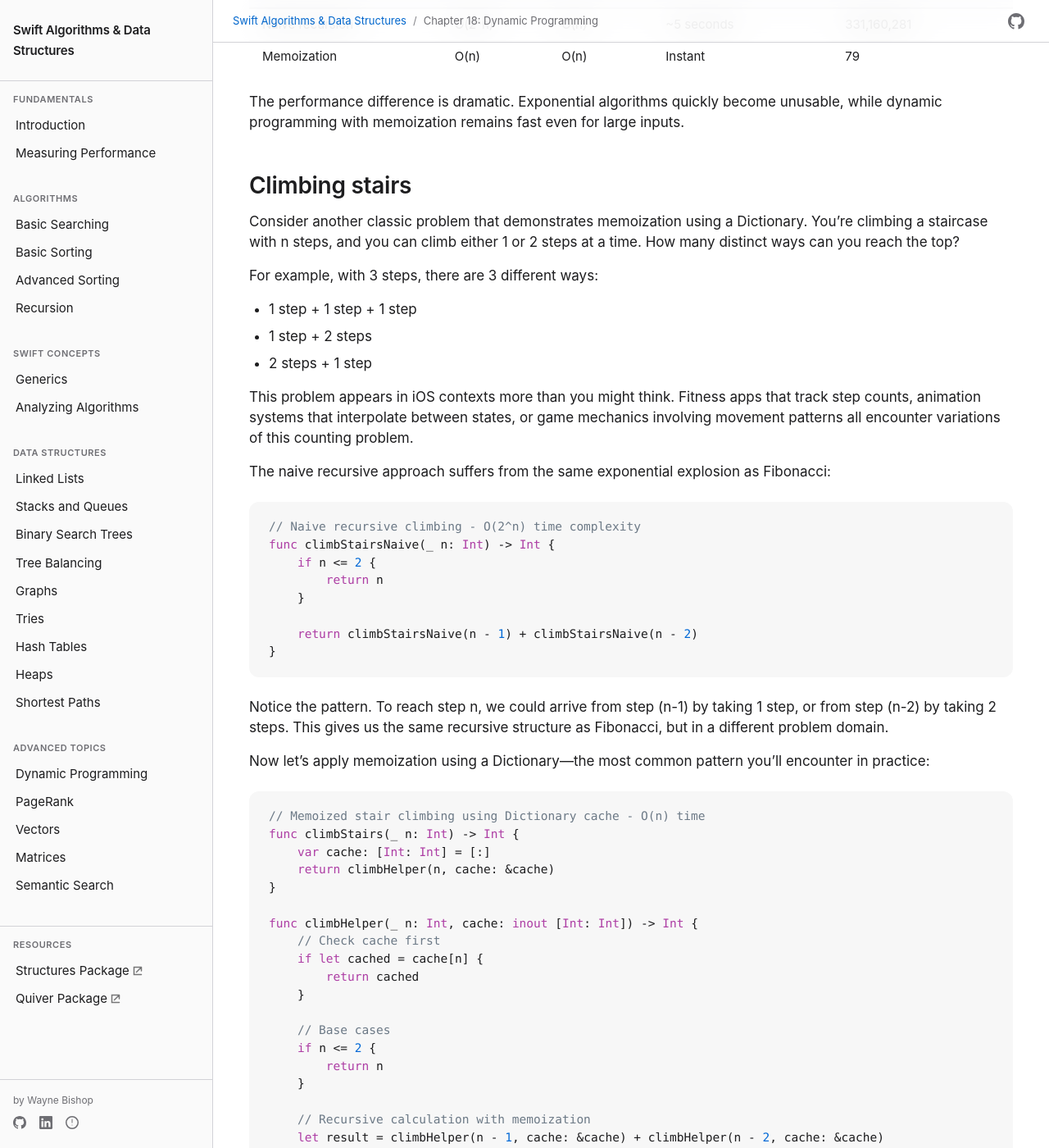
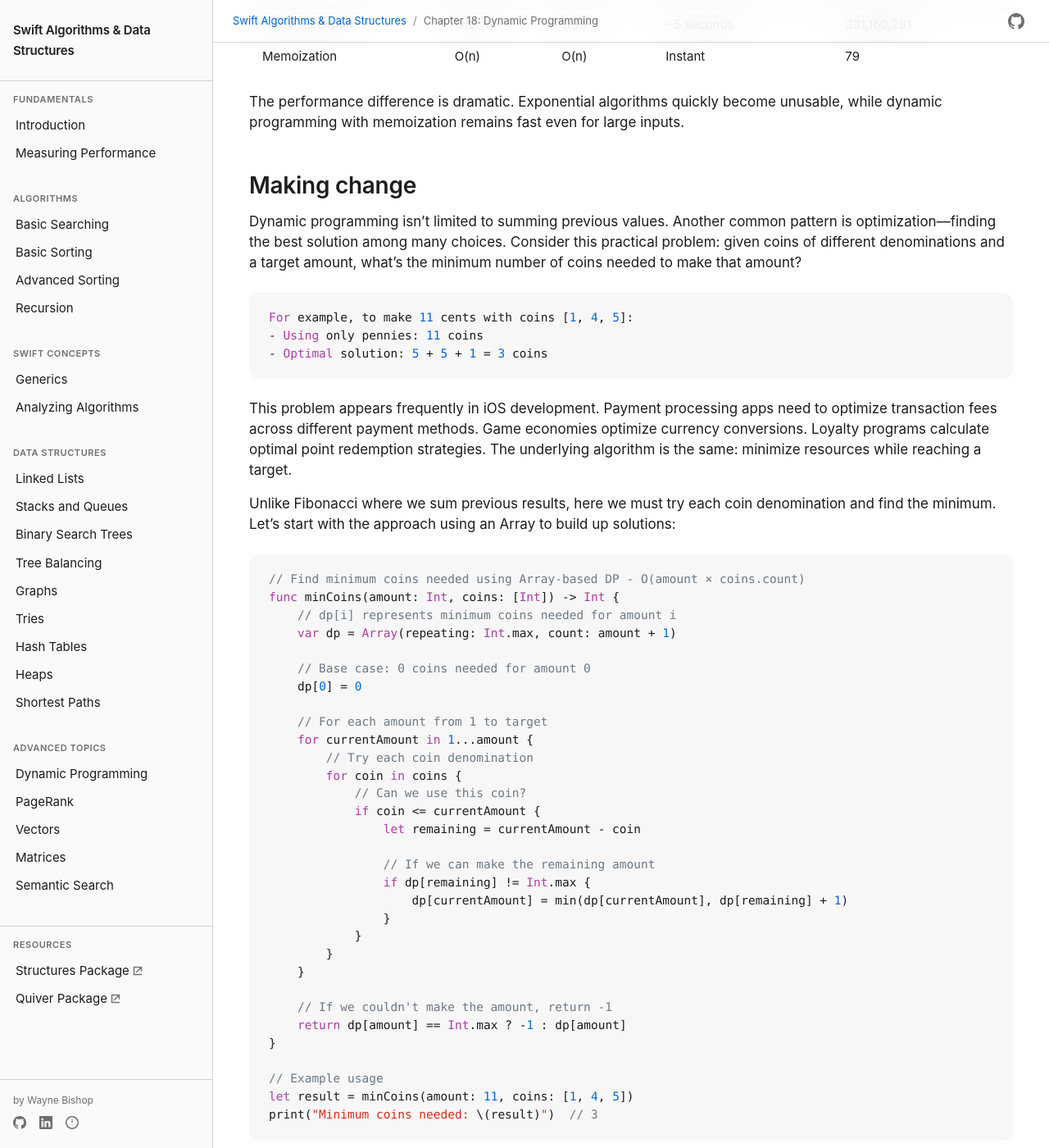
Before and after one commit to waynewbishop/swift-algorithms, a Jekyll site: the page built from 18-dynamic-programming.md, in a window 1280 px wide and 1400 px high, scrolled down 2770 px. Shown: the whole window at 82% size. Built offline with Jekyll 4.4.1, drawn with Linux system fonts in a browser that asks for light colours; some of the changed text lies outside the part shown.

Commit message:
Replace Climbing Stairs with Coin Change problem
Climbing Stairs was just Fibonacci disguised (same f(n) = f(n-1) + f(n-2) formula).

Coin Change demonstrates genuinely different DP pattern:
- Optimization (minimize) instead of counting (sum)
- Nested loops (try each coin) vs sequential recursion
- Pattern: dp[i] = min(dp[i], dp[i-coin] + 1)
- Shows minimization across choices, not just adding previous values

Problem: Make 11 cents with coins [1, 4, 5] using minimum coins
Solution: 5 + 5 + 1 = 3 coins (not 11 pennies)

iOS context: payment apps, game economies, loyalty programs

Chapter now shows two fundamentally different DP patterns:
1. Fibonacci: counting/sequence (sum previous values)
2. Coin Change: optimization (minimize across choices)

Generated with Claude Code

````diff
--- a/18-dynamic-programming.md
+++ b/18-dynamic-programming.md
@@ -88,65 +88,74 @@ Let's compare naive recursion vs memoization:
 
 The performance difference is dramatic. Exponential algorithms quickly become unusable, while dynamic programming with memoization remains fast even for large inputs.
 
-## Climbing stairs
+## Making change
 
-Consider another classic problem that demonstrates memoization using a Dictionary. You're climbing a staircase with n steps, and you can climb either 1 or 2 steps at a time. How many distinct ways can you reach the top?
-
-For example, with 3 steps, there are 3 different ways:
-- 1 step + 1 step + 1 step
-- 1 step + 2 steps
-- 2 steps + 1 step
-
-This problem appears in iOS contexts more than you might think. Fitness apps that track step counts, animation systems that interpolate between states, or game mechanics involving movement patterns all encounter variations of this counting problem.
-
-The naive recursive approach suffers from the same exponential explosion as Fibonacci:
+Dynamic programming isn't limited to summing previous values. Another common pattern is optimization—finding the best solution among many choices. Consider this practical problem: given coins of different denominations and a target amount, what's the minimum number of coins needed to make that amount?
 
 ```swift
-// Naive recursive climbing - O(2^n) time complexity
-func climbStairsNaive(_ n: Int) -> Int {
-    if n <= 2 {
-        return n
+For example, to make 11 cents with coins [1, 4, 5]:
+- Using only pennies: 11 coins
+- Optimal solution: 5 + 5 + 1 = 3 coins
+```
+
+This problem appears frequently in iOS development. Payment processing apps need to optimize transaction fees across different payment methods. Game economies optimize currency conversions. Loyalty programs calculate optimal point redemption strategies. The underlying algorithm is the same: minimize resources while reaching a target.
+
+Unlike Fibonacci where we sum previous results, here we must try each coin denomination and find the minimum. Let's start with the approach using an Array to build up solutions:
+
+```swift
+// Find minimum coins needed using Array-based DP - O(amount × coins.count)
+func minCoins(amount: Int, coins: [Int]) -> Int {
+    // dp[i] represents minimum coins needed for amount i
+    var dp = Array(repeating: Int.max, count: amount + 1)
+
+    // Base case: 0 coins needed for amount 0
+    dp[0] = 0
+
+    // For each amount from 1 to target
+    for currentAmount in 1...amount {
+        // Try each coin denomination
+        for coin in coins {
+            // Can we use this coin?
+            if coin <= currentAmount {
+                let remaining = currentAmount - coin
+
+                // If we can make the remaining amount
+                if dp[remaining] != Int.max {
+                    dp[currentAmount] = min(dp[currentAmount], dp[remaining] + 1)
+                }
+            }
+        }
     }
 
-    return climbStairsNaive(n - 1) + climbStairsNaive(n - 2)
-}
-```
-
-Notice the pattern. To reach step n, we could arrive from step (n-1) by taking 1 step, or from step (n-2) by taking 2 steps. This gives us the same recursive structure as Fibonacci, but in a different problem domain.
-
-Now let's apply memoization using a Dictionary—the most common pattern you'll encounter in practice:
-
-```swift
-// Memoized stair climbing using Dictionary cache - O(n) time
-func climbStairs(_ n: Int) -> Int {
-    var cache: [Int: Int] = [:]
-    return climbHelper(n, cache: &cache)
-}
-
-func climbHelper(_ n: Int, cache: inout [Int: Int]) -> Int {
-    // Check cache first
-    if let cached = cache[n] {
-        return cached
-    }
-
-    // Base cases
-    if n <= 2 {
-        return n
-    }
-
-    // Recursive calculation with memoization
-    let result = climbHelper(n - 1, cache: &cache) + climbHelper(n - 2, cache: &cache)
-    cache[n] = result
-
-    return result
+    // If we couldn't make the amount, return -1
+    return dp[amount] == Int.max ? -1 : dp[amount]
 }
 
 // Example usage
-print(climbStairs(10))  // 89 distinct ways
-print(climbStairs(30))  // 1346269 - computes instantly
+let result = minCoins(amount: 11, coins: [1, 4, 5])
+print("Minimum coins needed: \(result)")  // 3
 ```
 
-This Dictionary-based approach is the canonical memoization pattern. Before calculating anything, we check if the result exists in our cache. If it does, we return it immediately. If not, we calculate it, store it, and then return it. This pattern works for any problem where subproblems overlap and solutions can be reused.
+Notice how this differs from Fibonacci. Instead of adding previous values, we're finding the minimum across all coin choices. The pattern `dp[currentAmount] = min(dp[currentAmount], dp[remaining] + 1)` is fundamentally different from `f(n) = f(n-1) + f(n-2)`. This is optimization DP, not counting DP.
+
+Let's trace through the algorithm for amount 11 with coins `[1, 4, 5]`:
+
+```
+dp[0] = 0   // base case
+dp[1] = 1   // one 1-cent coin
+dp[2] = 2   // two 1-cent coins
+dp[3] = 3   // three 1-cent coins
+dp[4] = 1   // one 4-cent coin (better than four 1-cent)
+dp[5] = 1   // one 5-cent coin
+dp[6] = 2   // 5 + 1
+dp[7] = 3   // 5 + 1 + 1
+dp[8] = 2   // 4 + 4
+dp[9] = 2   // 5 + 4
+dp[10] = 2  // 5 + 5
+dp[11] = 3  // 5 + 5 + 1 ✓
+```
+
+Each value considers all possible coin choices and keeps the minimum. This nested loop structure—iterating through amounts and trying each coin—is the hallmark of optimization DP problems.
 
 ## Shortest paths
 
@@ -171,6 +180,6 @@ What makes Path useful is its ability to store data on nodes previously visited.
 
 ## Why memoization works
 
-Dynamic programming with memoization is effective because it trades a small amount of memory (storing previously computed results) for dramatic speed improvements. By remembering what we've already calculated, we avoid repeating expensive computations. This pattern appears throughout algorithm design—whether building Fibonacci sequences with Arrays, counting paths through problems like climbing stairs, or navigating graphs with Path objects.
+Dynamic programming with memoization is effective because it trades a small amount of memory (storing previously computed results) for dramatic speed improvements. By remembering what we've already calculated, we avoid repeating expensive computations. This pattern appears throughout algorithm design—whether building Fibonacci sequences with Arrays, optimizing choices in problems like making change, or navigating graphs with Path objects.
 
-The key insight is recognizing when your problem has overlapping subproblems that can be cached and reused. Once you spot this pattern, memoization transforms intractable exponential algorithms into practical linear-time solutions. Whether you use Arrays, Dictionaries, or custom data structures to store your results, the principle remains the same: calculate once, use many times. This is why dynamic programming remains one of the most powerful optimization techniques in computer science.
+The key insight is recognizing when your problem has overlapping subproblems that can be cached and reused. We've seen two fundamental DP patterns: counting (Fibonacci adds previous values) and optimization (coin change finds the minimum). Once you spot these patterns, memoization transforms intractable exponential algorithms into practical linear-time solutions. Whether you use Arrays, Dictionaries, or custom data structures to store your results, the principle remains the same: calculate once, use many times. This is why dynamic programming remains one of the most powerful optimization techniques in computer science.
````
